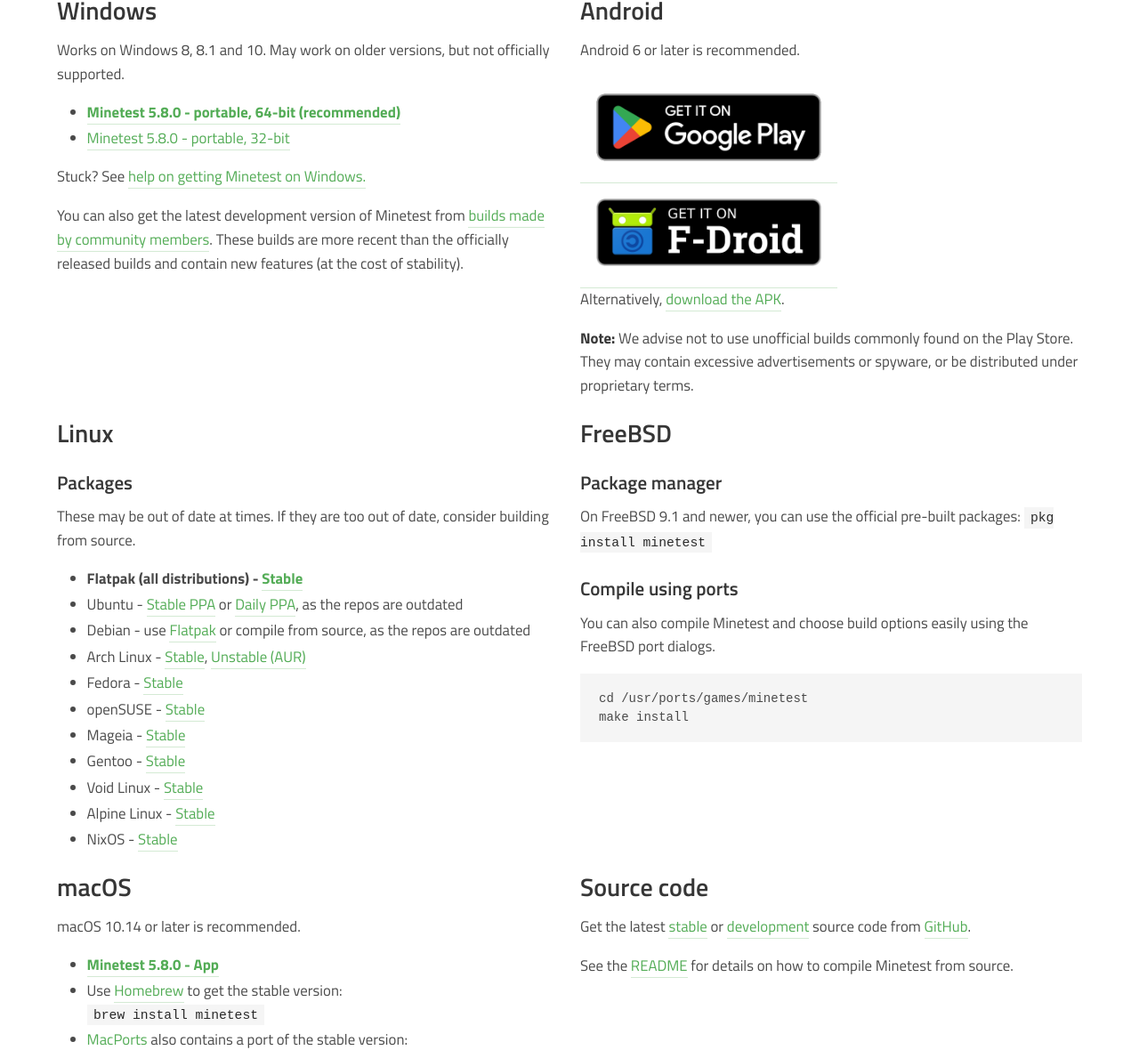
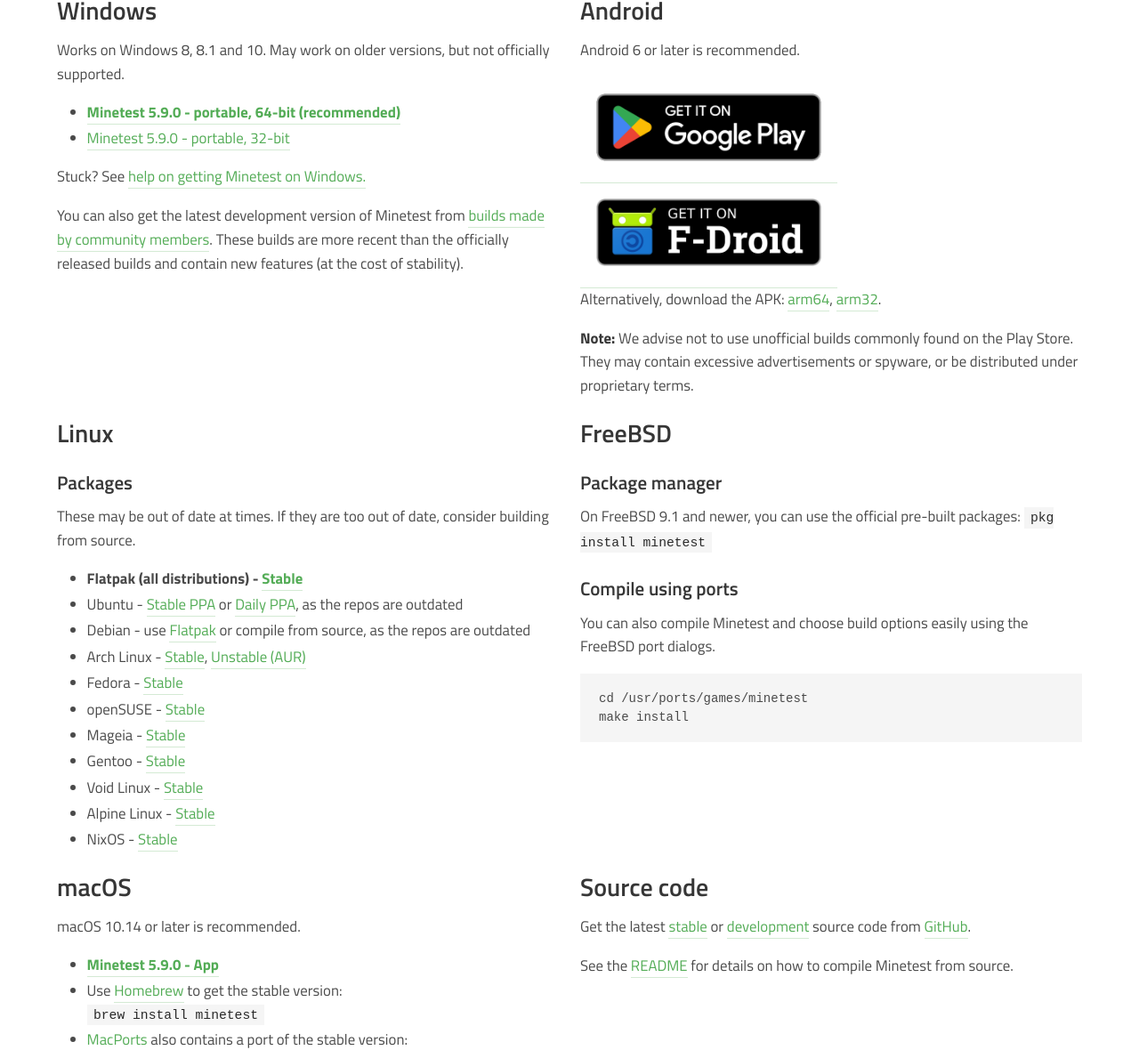
Before and after one commit to minetest/minetest.github.io, a Jekyll site: the page built from downloads.html, in a window 1280 px wide. Shown: the part 406-1586 px from the top of the page at 89% size. Built offline with Jekyll 4.4.1, drawn with Linux system fonts in a browser that asks for light colours; comment, search, counter and statistics services are not loaded.

Commit message:
Update downloads for 5.9.0 (#308)

```diff
--- a/downloads.html
+++ b/downloads.html
@@ -21,7 +21,7 @@ redirect_from:
       Have a look at our <a href="https://wiki.minetest.net/Getting_Started">Getting Started</a>,
       <a href="https://wiki.minetest.net/FAQ">FAQ</a>,
        and <a href="https://wiki.minetest.net/Tutorials">Tutorials</a> pages on our wiki.<br>
-      Otherwise, feel free to look at the <a href="https://dev.minetest.net/Changelog#5.7.0_.E2.86.92_5.8.0">changelog</a>.
+      Otherwise, feel free to look at the <a href="https://dev.minetest.net/Changelog#5.8.0_.E2.86.92_5.9.0">changelog</a>.
     </p>
     <p>
       You may also want to look at some
@@ -42,13 +42,13 @@ redirect_from:
         </p>
         <ul>
           <li class="has-text-weight-bold">
-            <a href="https://github.com/minetest/minetest/releases/download/5.8.0/minetest-5.8.0-win64.zip">
-              Minetest 5.8.0 - portable, 64-bit (recommended)
+            <a href="https://github.com/minetest/minetest/releases/download/5.9.0/minetest-5.9.0-win64.zip">
+              Minetest 5.9.0 - portable, 64-bit (recommended)
             </a>
           </li>
           <li>
-            <a href="https://github.com/minetest/minetest/releases/download/5.8.0/minetest-5.8.0-win32.zip">
-              Minetest 5.8.0 - portable, 32-bit
+            <a href="https://github.com/minetest/minetest/releases/download/5.9.0/minetest-5.9.0-win32.zip">
+              Minetest 5.9.0 - portable, 32-bit
             </a>
           </li>
         </ul>
@@ -75,8 +75,9 @@ redirect_from:
         </a>
 
         <p>
-          Alternatively,
-          <a href="https://github.com/minetest/minetest/releases/download/5.8.0/minetest-5.8.0-armeabi-v7a.apk">download the APK</a>.
+          Alternatively, download the APK:
+          <a href="https://github.com/minetest/minetest/releases/download/5.9.0/minetest-5.9.0-arm64-v8a.apk">arm64</a>,
+          <a href="https://github.com/minetest/minetest/releases/download/5.9.0/minetest-5.9.0-armeabi-v7a.apk">arm32</a>.
         </p>
         <p>
           <strong>Note:</strong> We advise not to use unofficial builds commonly found on the Play Store.
@@ -143,8 +144,8 @@ make install
         <p>macOS 10.14 or later is recommended.</p>
         <ul>
           <li class="has-text-weight-bold">
-            <a href="https://github.com/minetest/minetest/releases/download/5.8.0/minetest-5.8.0-macos.zip">
-              Minetest 5.8.0 - App
+            <a href="https://github.com/minetest/minetest/releases/download/5.9.0/minetest-5.9.0-macos.zip">
+              Minetest 5.9.0 - App
             </a>
           </li>
           <li>
```
Also changed, not shown: _data/release.yml (+4 -4 lines).
